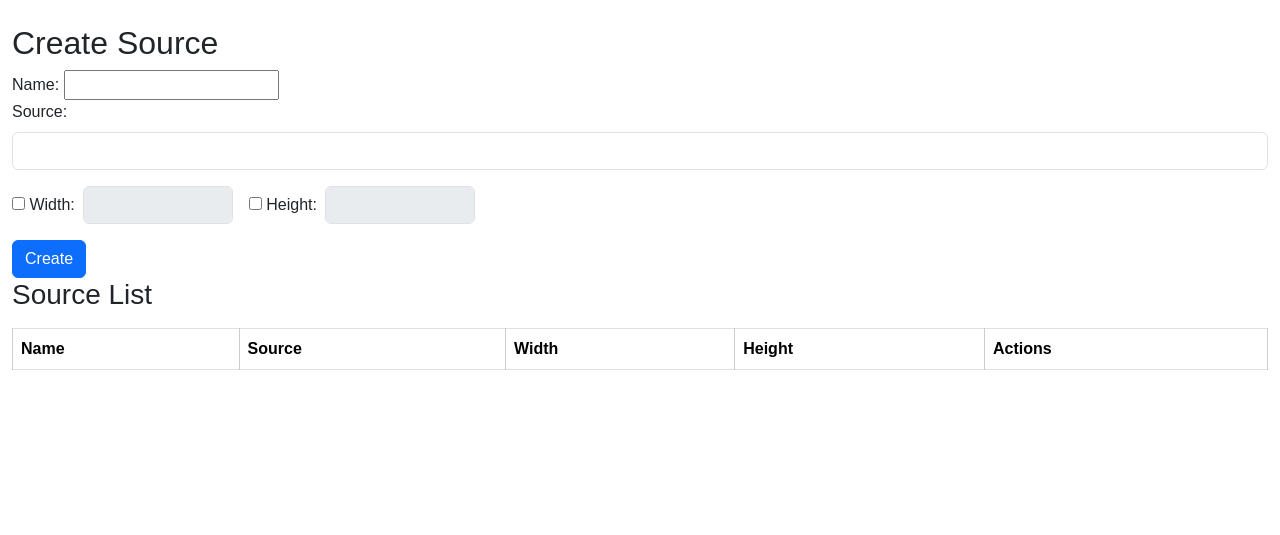
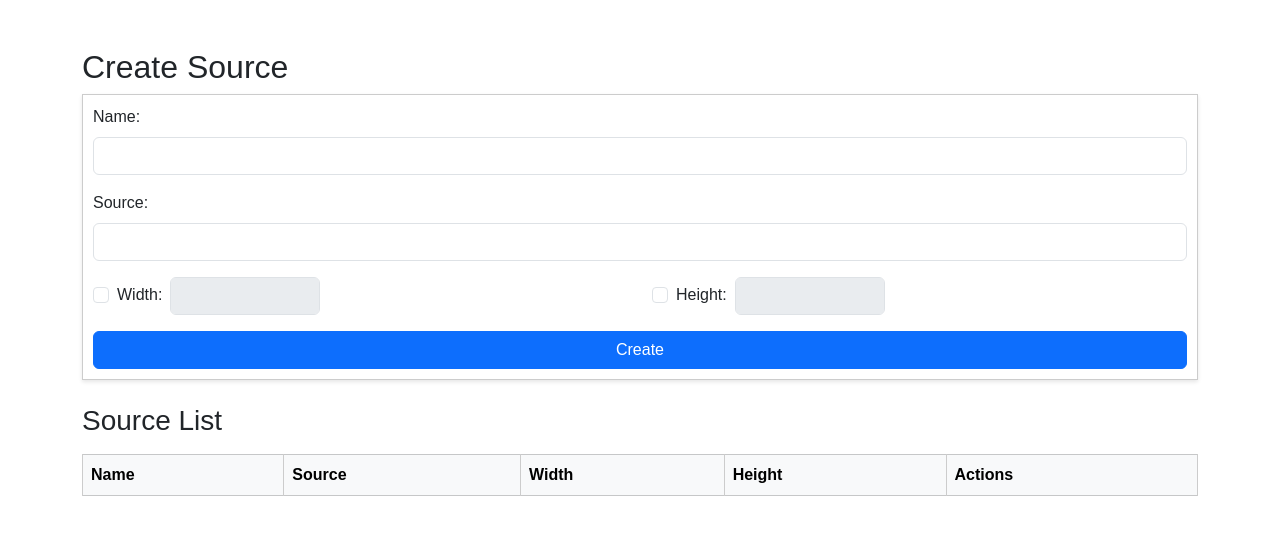
Before and after one commit to SMART-Sense-Industrial-Design/VisionROI, a Python web app: template templates/create_source.html in a window 1280 px wide. Shown: the part 66-601 px from the top of the page. Run offline with Jinja, Linux system fonts and the light colour scheme; the template is opened without the code that fills it, so the values that code supplies are empty.

Commit message:
style: enhance UI with Bootstrap

```diff
--- a/templates/create_source.html
+++ b/templates/create_source.html
@@ -2,28 +2,30 @@
 {% block title %}Create Source{% endblock %}
 {% block content %}
 
+<div class="container py-4">
   <h2>Create Source</h2>
-
-<form id="create-form" method="POST" action="/create_source">
-    <div>
-        <label for="name">Name:</label>
-        <input type="text" id="name" name="name" required>
+  <form id="create-form" method="POST" action="/create_source" class="card card-body mb-4">
+    <div class="mb-3">
+      <label for="name" class="form-label">Name:</label>
+      <input type="text" id="name" name="name" class="form-control" required>
     </div>
     <div class="mb-3">
       <label for="source" class="form-label">Source:</label>
       <input type="text" id="source" name="source" class="form-control" required>
     </div>
-    <div class="mb-3 d-flex gap-3">
-        <div class="d-flex align-items-center">
-            <label class="me-2 mb-0">
-                <input type="checkbox" id="width-toggle"> Width:
-            </label>
+    <div class="row mb-3">
+      <div class="col-md-6 d-flex align-items-center">
+        <div class="form-check me-2">
+          <input class="form-check-input" type="checkbox" id="width-toggle">
+          <label class="form-check-label" for="width-toggle">Width:</label>
+        </div>
         <input type="number" id="width" name="width" class="form-control" style="max-width:150px;" disabled>
       </div>
-        <div class="d-flex align-items-center">
-            <label class="me-2 mb-0">
-                <input type="checkbox" id="height-toggle"> Height:
-            </label>
+      <div class="col-md-6 d-flex align-items-center mt-2 mt-md-0">
+        <div class="form-check me-2">
+          <input class="form-check-input" type="checkbox" id="height-toggle">
+          <label class="form-check-label" for="height-toggle">Height:</label>
+        </div>
         <input type="number" id="height" name="height" class="form-control" style="max-width:150px;" disabled>
       </div>
     </div>
@@ -32,7 +34,7 @@
 
   <h3>Source List</h3>
   <table class="table table-bordered mt-3">
-    <thead>
+    <thead class="table-light">
       <tr>
         <th>Name</th>
         <th>Source</th>
@@ -44,6 +46,7 @@
     <tbody id="source-table-body">
     </tbody>
   </table>
+</div>
 
 <script>
     const widthToggle = document.getElementById('width-toggle');
```
Also changed, not shown: templates/home.html (+14 -8 lines), templates/partials/alert.html (+5 -26 lines), templates/roi_selection.html (+6 -5 lines). Lines whose indentation alone changed are shown as unchanged.
